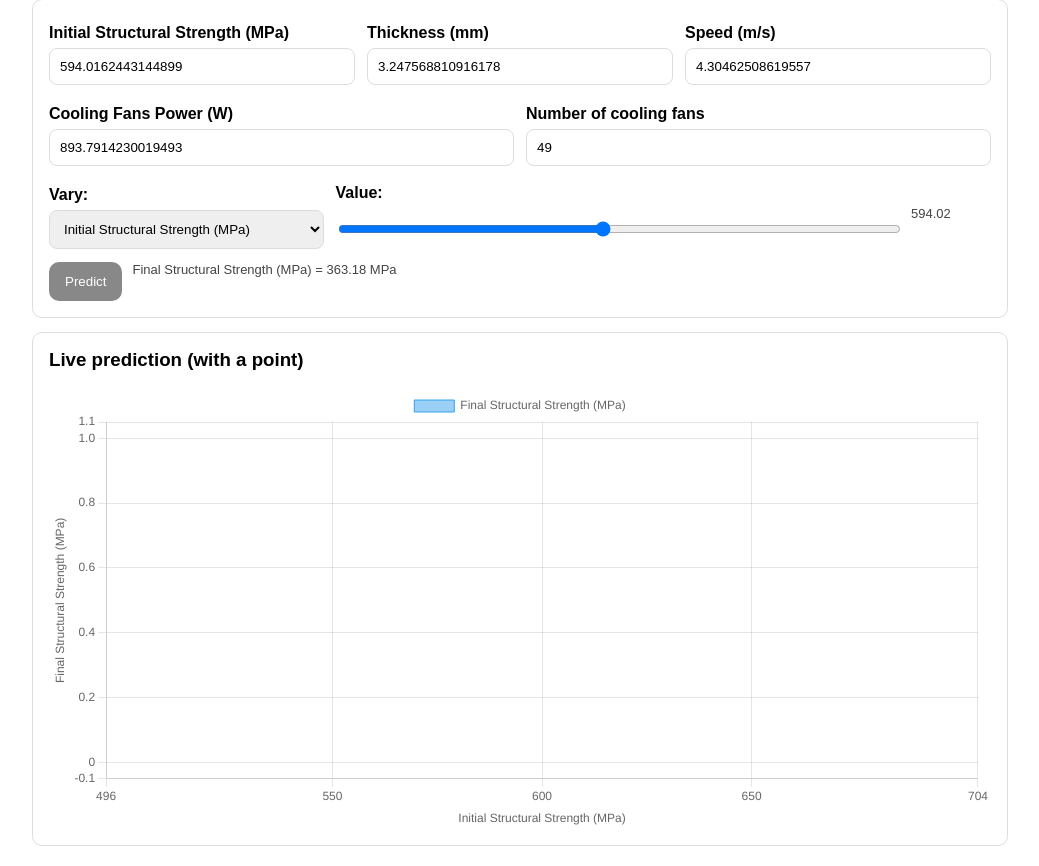
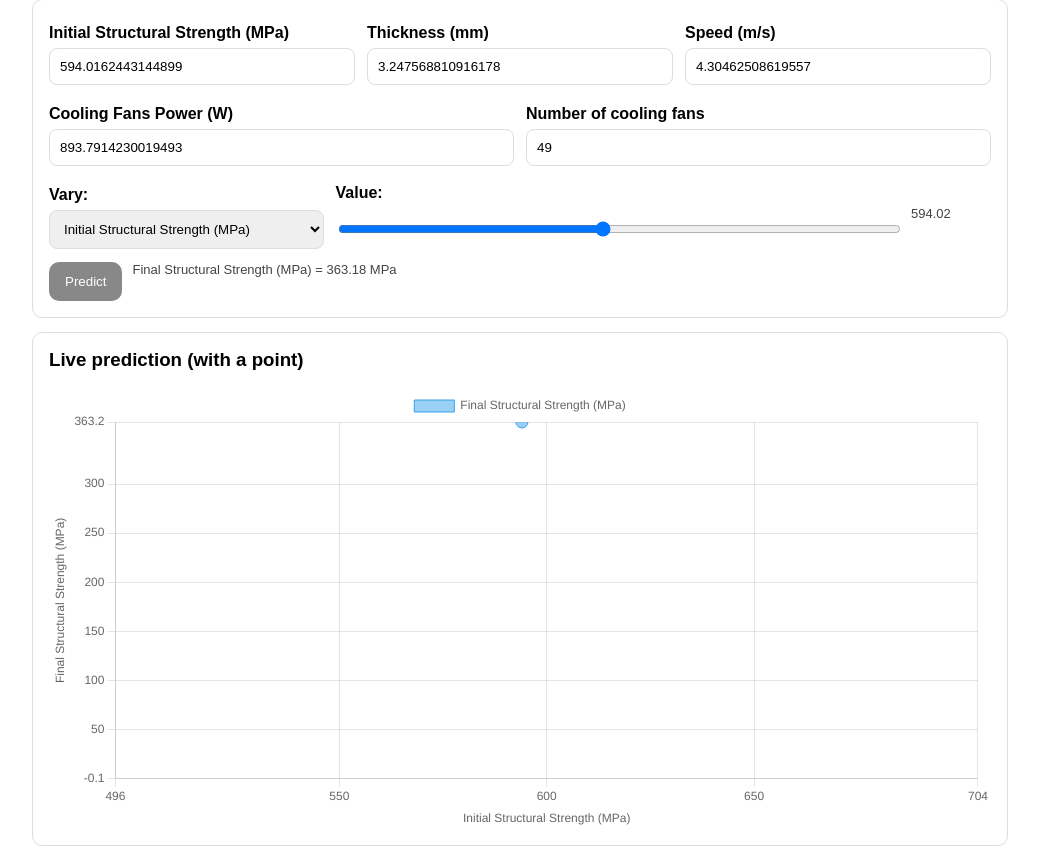
Before and after one commit to sm127-stack/calc, a Flask app: page /guest in a window 1280 px wide. Shown: the part 178-1044 px from the top of the page, without its empty margins (120-1159 px from the left). Run offline with Flask 3, Linux system fonts and the light colour scheme.

Commit message:
Update calculator.html

```diff
--- a/templates/calculator.html
+++ b/templates/calculator.html
@@ -190,17 +190,14 @@ function updateChart(xVal, yVal){
   chart.options.scales.x.title.text = FEATURES[i];
   chart.options.scales.y.title.text = TARGET;
 
-  // X axis follows slider
-  chart.options.scales.x.min = parseFloat(document.getElementById("slider").min);
-  chart.options.scales.x.max = parseFloat(document.getElementById("slider").max);
+  // Make sure point is ALWAYS visible
+  chart.options.scales.x.min = Math.min(xVal, parseFloat(document.getElementById("slider").min));
+  chart.options.scales.x.max = Math.max(xVal, parseFloat(document.getElementById("slider").max));
 
-  // ✅ Y axis is STATIC (dataset limits)
-  chart.options.scales.y.min = YLIM[0];
-  chart.options.scales.y.max = YLIM[1];
+  chart.options.scales.y.min = Math.min(yVal, YLIM[0]);
+  chart.options.scales.y.max = Math.max(yVal, YLIM[1]);
 
-  // Plot the moving point
-  chart.data.datasets[0].data = [{ x: xVal, y: yVal }];
-
+  chart.data.datasets[0].data = [{x: xVal, y: yVal}];
   chart.update();
 }
 
```
